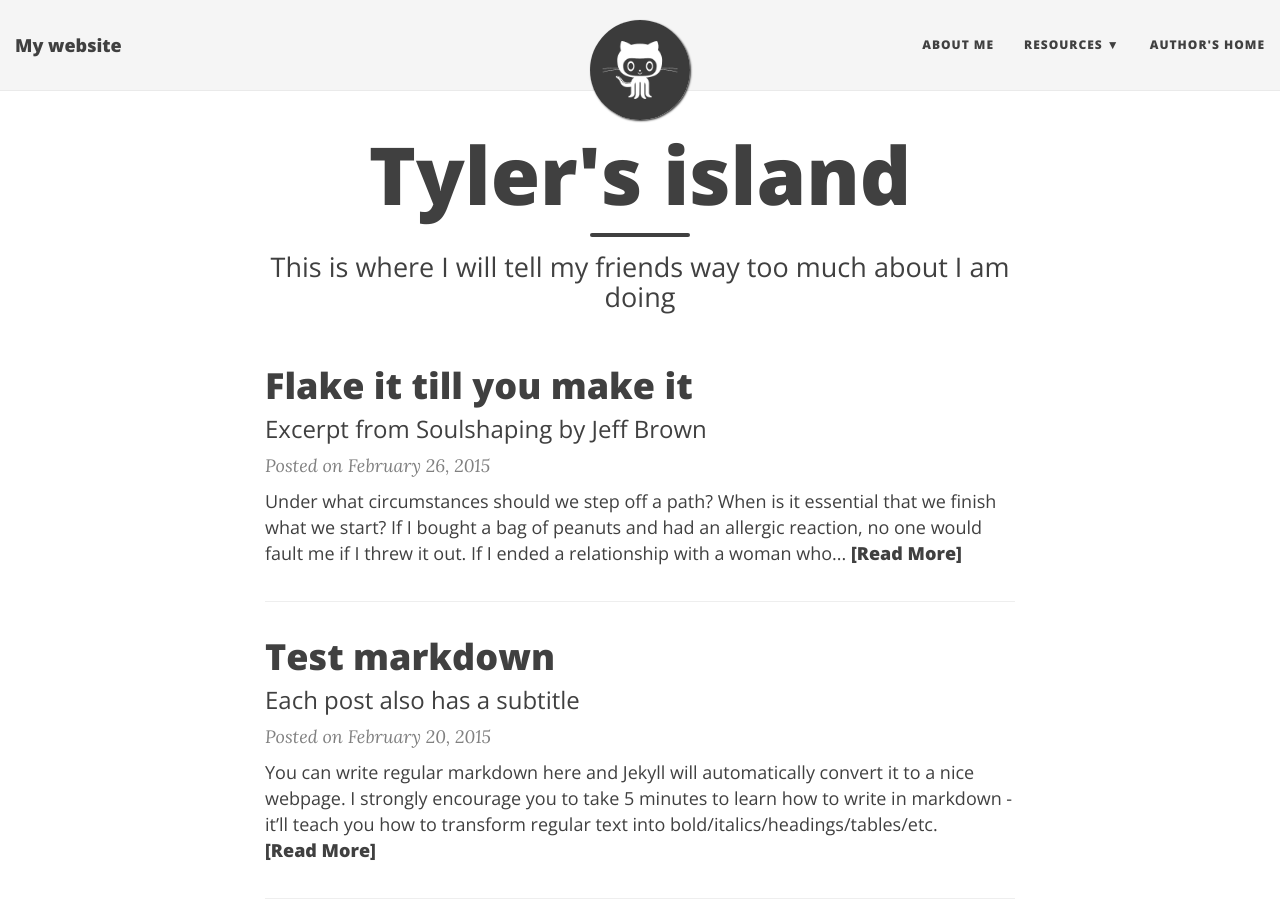
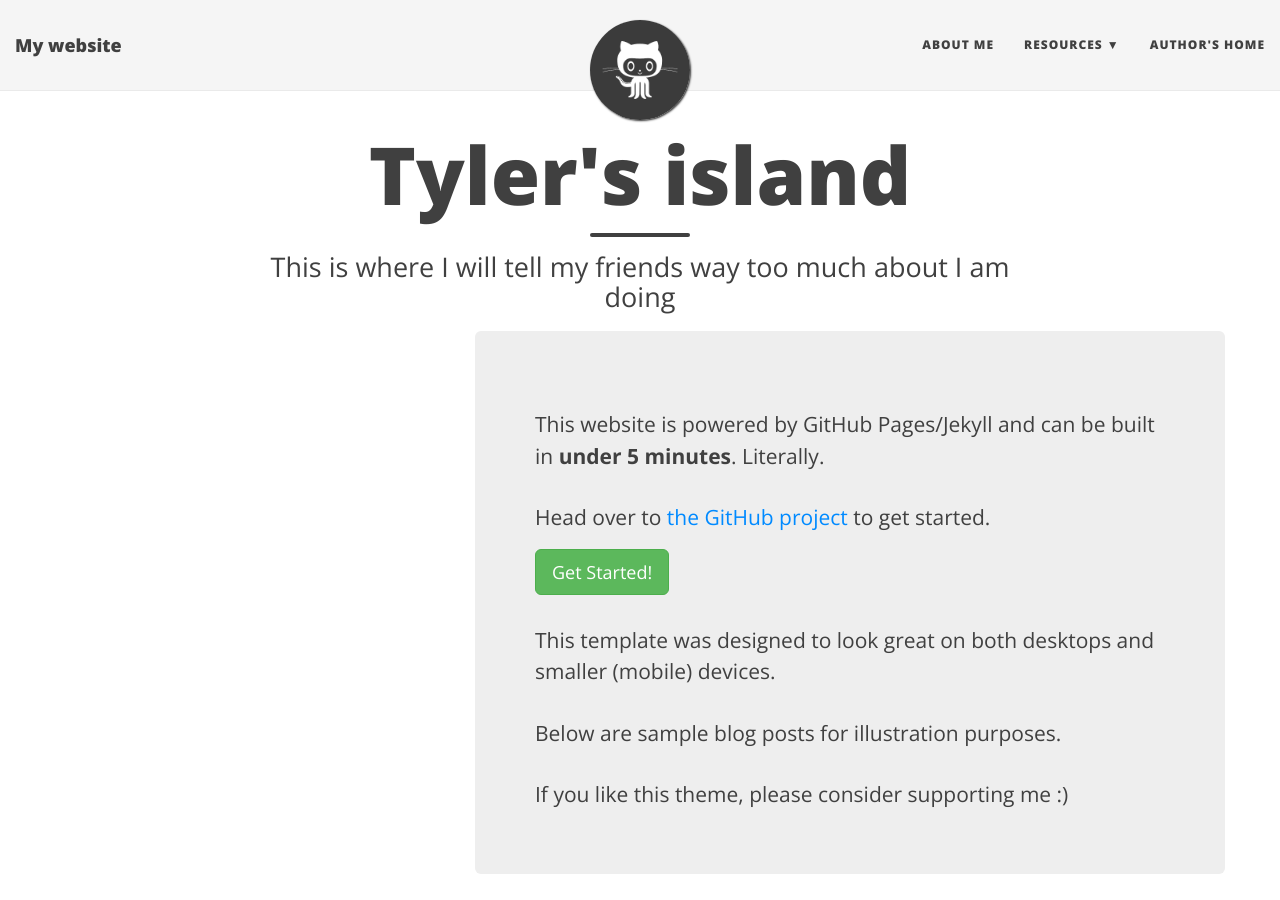
Before and after one commit to TylerAC/TylerAC.github.io, a Jekyll site: the page built from index.html, in a window 1280 px wide and 900 px high. Built offline with Jekyll 4.4.1, drawn with Linux system fonts in a browser that asks for light colours; nearby versions of some CDN libraries; the list of posts is cut into pages by our own code.

Commit message:
add start

```diff
--- a/index.html
+++ b/index.html
@@ -4,7 +4,23 @@
 subtitle: This is where I will tell my friends way too much about I am doing
 use-site-title: true
 ---
-<meta name="viewport" content="width=device-width, initial-scale=1.0, maximum-scale=1.0">
+<div class="container" role="main">
+  <div class="row">
+    <div class="col-lg-8 col-lg-offset-2 col-md-10 col-md-offset-1">
+      <div class="main-explain-area jumbotron">
+        <p>This website is powered by GitHub Pages/Jekyll and can be built in <strong>under 5 minutes</strong>. Literally.</p>
+        <p>Head over to <a href="https://github.com/daattali/beautiful-jekyll#readme">the GitHub project</a>
+          to get started.</p>
+        <div class="get-started-wrap">
+          <a class="btn btn-success btn-lg get-started-btn" href="https://github.com/daattali/beautiful-jekyll#readme">Get Started!</a>
+        </div>
+        <p>This template was designed to look great on both desktops and smaller (mobile) devices.</p>
+        <p>Below are sample blog posts for illustration purposes.</p>
+        <p>If you like this theme, please consider supporting me :)</p>
+      </div>
+    </div>
+  </div>
+</div>
 <div class="posts-list">
   {% for post in paginator.posts %}
   <article class="post-preview">
```
